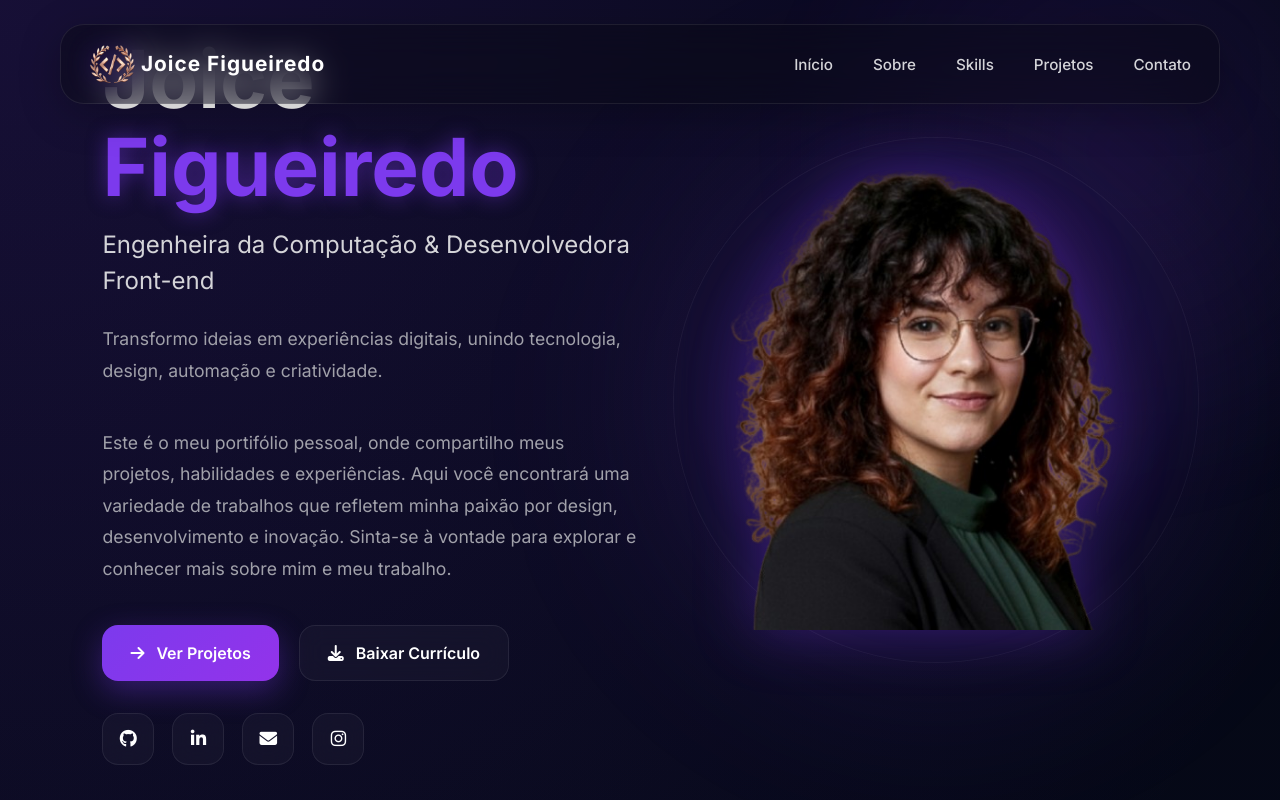
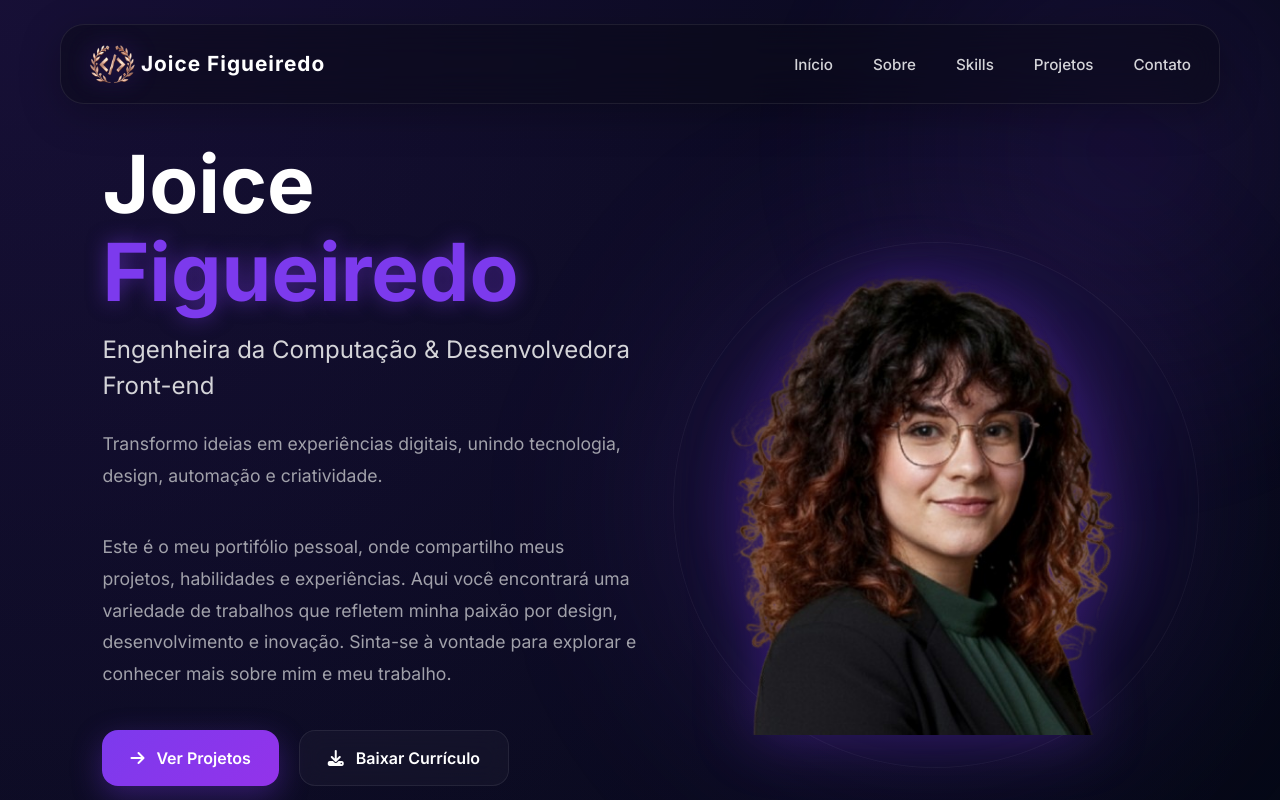
Before and after one commit to JoyFigueiredo/universal-ui-kit, an Angular app in the folder packages/angular-ui/: page / in a window 1280 px wide. Shown: the top 800 px of the page. Built offline with nearby package versions, Linux system fonts and the light colour scheme.

Commit message:
Novo design

```diff
--- a/packages/angular-ui/src/app/pages/home/home.component.css
+++ b/packages/angular-ui/src/app/pages/home/home.component.css
@@ -5,7 +5,8 @@
   align-items: center;
   justify-content: space-between;
 
-  padding: 0 8%;
+    padding:
+    140px 8% 80px;
 
   position: relative;
 
```
